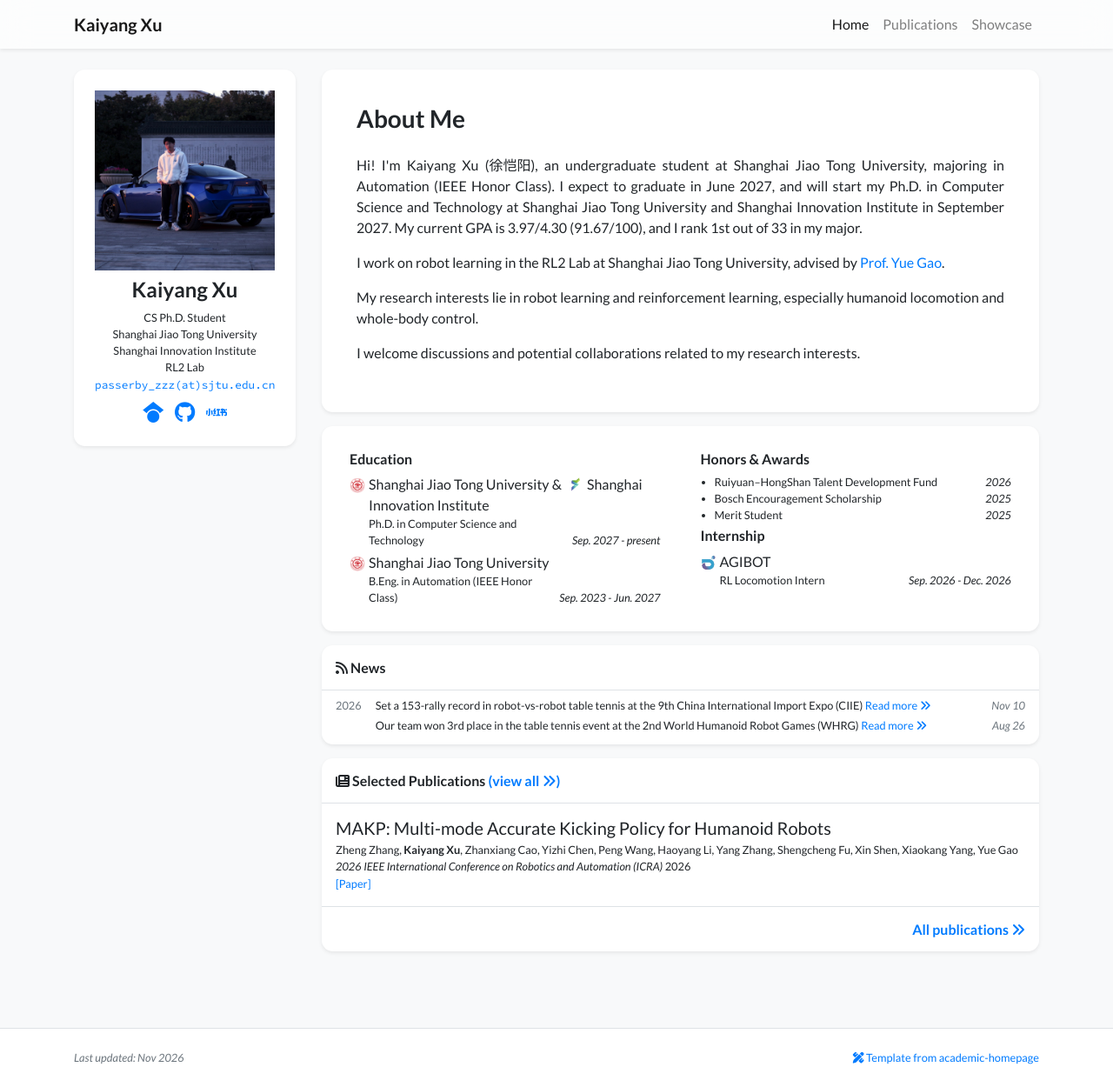
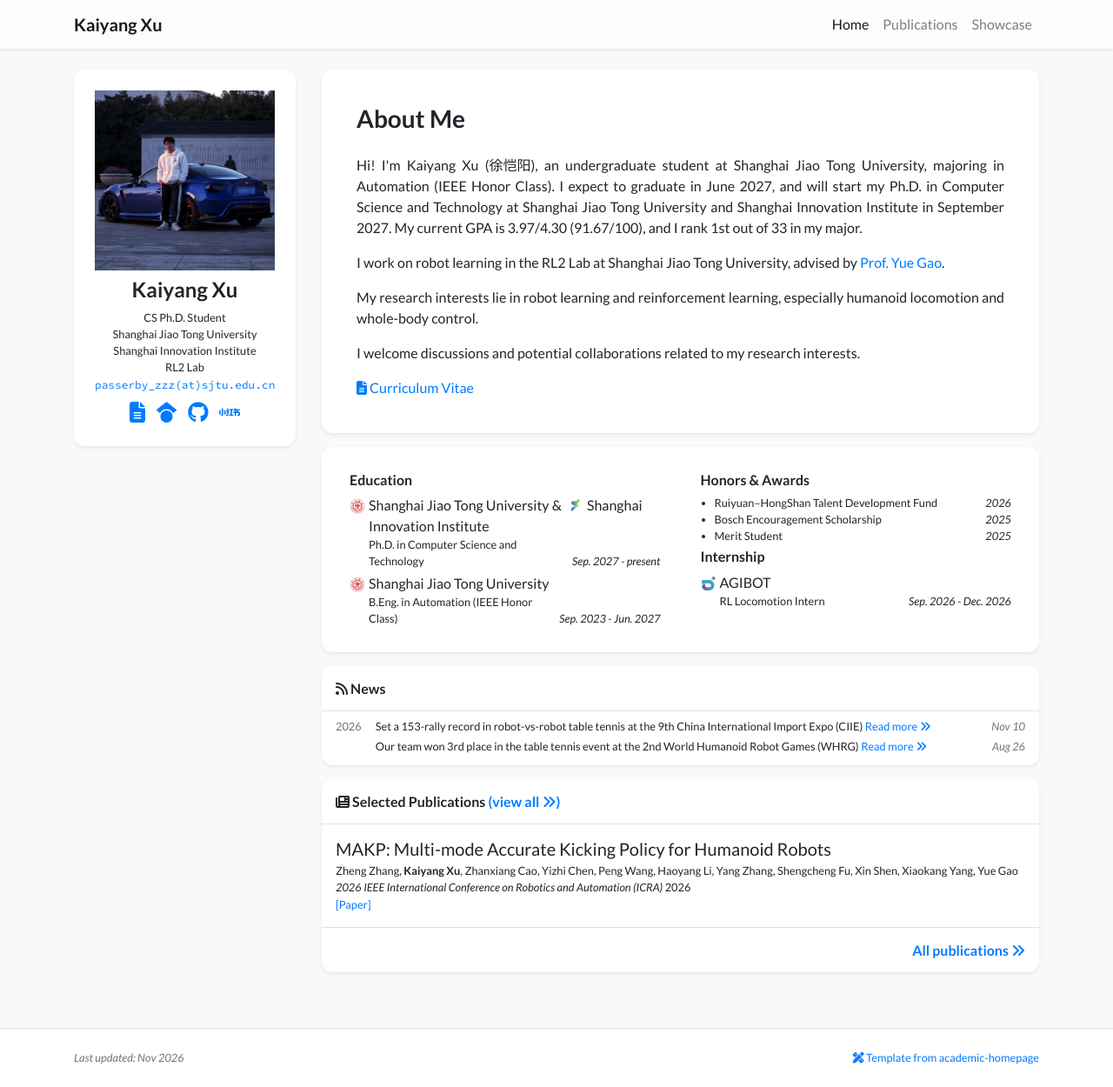
Before and after one commit to PasserbyZzz/PasserbyZzz.github.io, a Jekyll site: the page built from index.html, in a window 1280 px wide and 1250 px high. Shown: the whole window at 87% size. Built offline with Jekyll 4.4.1, drawn with Linux system fonts in a browser that asks for light colours; nearby versions of some CDN libraries; a style sheet for code colours, icons or effects is not loaded.

Commit message:
Add CV file and link icon before Google Scholar

```diff
--- a/_data/profile.yml
+++ b/_data/profile.yml
@@ -10,7 +10,7 @@ positions:
 
 
 email: "passerby_zzz@sjtu.edu.cn"
-# cv_link: link-to-your-cv-file
+cv_link: /assets/files/CV_Kaiyang_Xu.pdf
 gscholar: https://scholar.google.com/citations?user=JW_CxxYAAAAJ&hl=en
 github: PasserbyZzz
 xiaohongshu: https://www.xiaohongshu.com/user/profile/62c5600b00000000020030e4
--- a/_includes/widgets/profile_card_mini.html
+++ b/_includes/widgets/profile_card_mini.html
@@ -44,6 +44,12 @@
 
                 <div class="row pt-2">
                     <div class="col text-center h4">
+                        {% if site.data.profile.cv_link %}
+                        <a class="px-1 no-break" target="_blank" href="{{ site.data.profile.cv_link | relative_url }}" title="Curriculum Vitae">
+                            <i class="fas fa-file-alt"></i>
+                        </a>
+                        {% endif %}
+
                         {% if site.data.profile.gscholar %}
                         {%- if site.data.profile.gscholar contains 'scholar.google' -%}
                         {%- assign gscholar_url = site.data.profile.gscholar -%}
```
Also changed, not shown: 1 other file.
